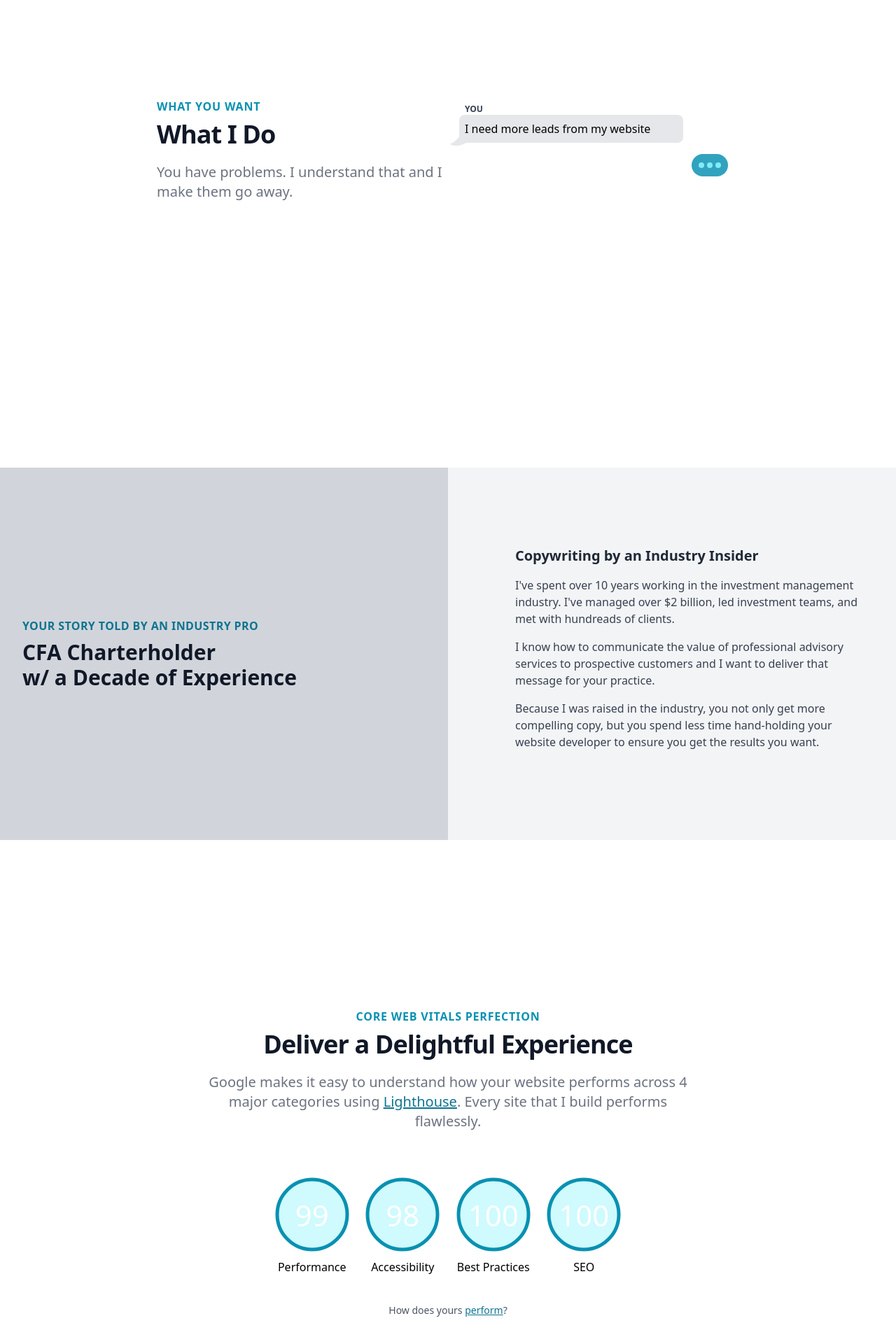
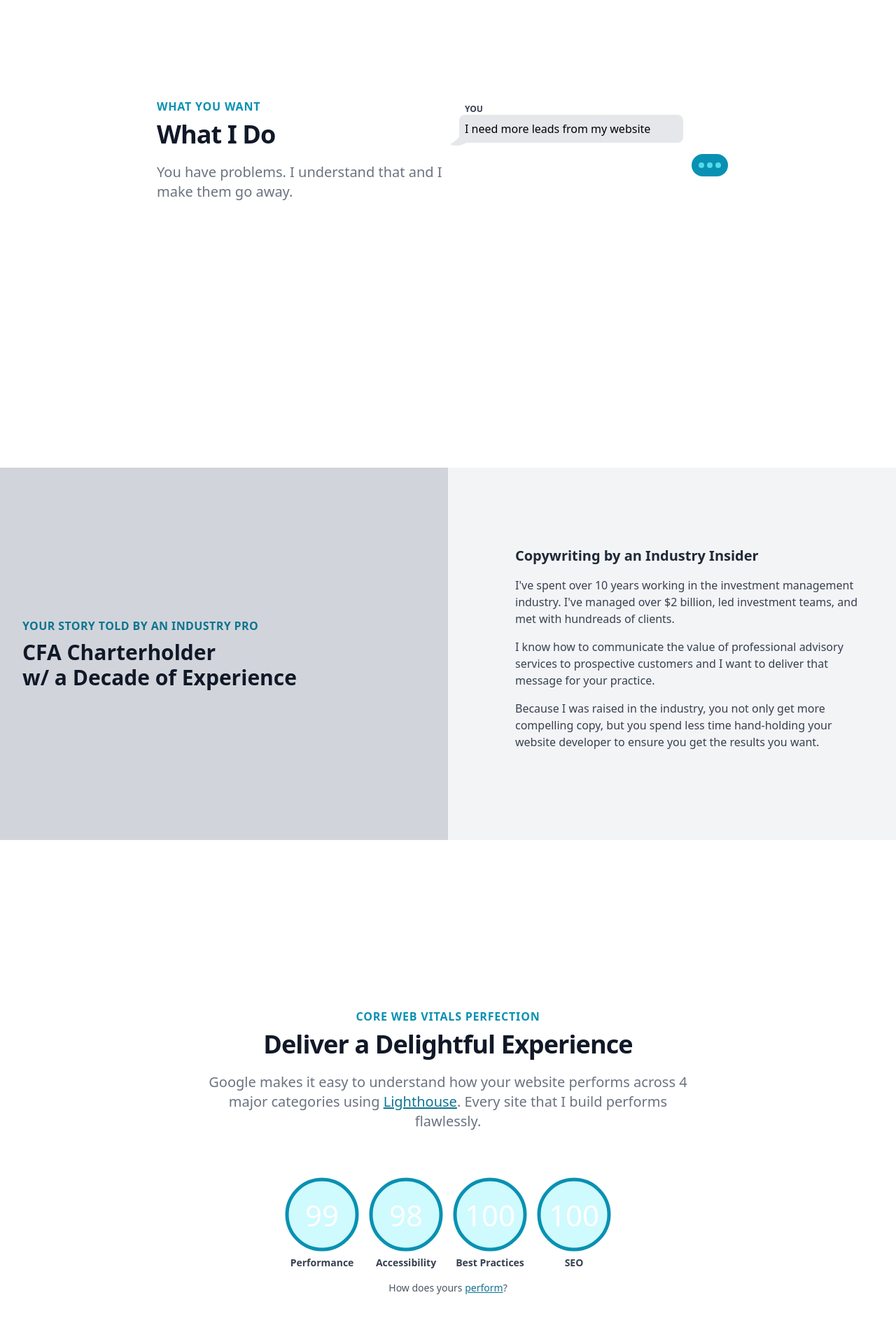
Before and after one commit to rowens794/freelance-template, a Next.js app: page / in a window 1280 px wide. Shown: the part 1266-3186 px from the top of the page at 70% size. Built offline with nearby package versions, Linux system fonts and the light colour scheme.

Commit message:
fixed lighthouse formatting

```diff
--- a/page-sections/custom/what-you-want/index.tsx
+++ b/page-sections/custom/what-you-want/index.tsx
@@ -16,7 +16,7 @@ let messages: {
     speaker: 'Ryan',
   },
   {
-    msg: `maybe target calls to action that focus on key activities like "review retirement readiness" or "is my portfolio diversified"`,
+    msg: `target calls to action that focus on key activities like "review retirement readiness" or "is my portfolio diversified"`,
     speaker: 'Ryan',
   },
   {
@@ -229,10 +229,10 @@ const RyanMsg = ({ msg }: { msg: string }) => {
 const UserTyping = () => {
   return (
     <div className="w-full my-2">
-      <div className="relative grid float-left grid-cols-3 px-2 py-3 bg-gray-200 rounded-full animate-pulse">
-        <div className="mx-0.5 h-2 w-2 rounded-full bg-white" />
-        <div className="mx-0.5 h-2 w-2 rounded-full bg-white" />
-        <div className="mx-0.5 h-2 w-2 rounded-full bg-white" />
+      <div className="relative grid float-left grid-cols-3 px-2 py-3 bg-gray-200 rounded-full ">
+        <div className="mx-0.5 h-2 w-2 animate-pulse rounded-full bg-white" />
+        <div className="mx-0.5 h-2 w-2 animate-pulse rounded-full bg-white" />
+        <div className="mx-0.5 h-2 w-2 animate-pulse rounded-full bg-white" />
       </div>
     </div>
   )
@@ -241,10 +241,10 @@ const UserTyping = () => {
 const RyanTyping = () => {
   return (
     <div className="w-full my-2 ">
-      <div className="relative grid float-right grid-cols-3 px-2 py-3 rounded-full animate-pulse bg-primary-600">
-        <div className="mx-0.5 h-2 w-2 rounded-full bg-primary-300" />
-        <div className="mx-0.5 h-2 w-2 rounded-full bg-primary-300" />
-        <div className="mx-0.5 h-2 w-2 rounded-full bg-primary-300" />
+      <div className="relative grid float-right grid-cols-3 px-2 py-3 rounded-full bg-primary-600">
+        <div className="mx-0.5 h-2 w-2 animate-pulse rounded-full bg-primary-300" />
+        <div className="mx-0.5 h-2 w-2 animate-pulse rounded-full bg-primary-300" />
+        <div className="mx-0.5 h-2 w-2 animate-pulse rounded-full bg-primary-300" />
       </div>
     </div>
   )
--- a/page-sections/lighthouse/index.tsx
+++ b/page-sections/lighthouse/index.tsx
@@ -36,7 +36,7 @@ export default function Index({}: Props) {
           </a>
           . Every site that I build performs flawlessly.
         </p>
-        <div className="mx-auto mt-6 grid w-full transform grid-cols-4 p-4  sm:mt-12 sm:w-[550px]">
+        <div className="grid w-full max-w-md grid-cols-4 p-4 m-auto mx-auto mt-6 transform sm:mt-12 sm:max-w-lg">
           <Circle
             isVisible={hasActivated}
             desc="Performance"
@@ -114,7 +114,7 @@ const Circle = ({
   }
 
   return (
-    <div className="w-full">
+    <div className="w-full ">
       <div
         className={`${styles.square} ${bgColor} m-auto -translate-x-3 scale-75 transform xs:translate-x-0 sm:scale-100`}
       >
@@ -131,11 +131,14 @@ const Circle = ({
             className={`${styles.rectElem} ${stroke} m-auto `}
           />
         </svg>
+
+        <p className="w-full pt-2 mt-4 text-sm font-bold text-center text-gray-600 xs:hidden">
+          {descXS}
+        </p>
+        <p className="hidden pt-2 mt-2 text-sm font-bold text-center text-gray-700 xs:block sm:mt-0 md:pt-2 ">
+          {desc}
+        </p>
       </div>
-      <p className="hidden pt-2 text-sm text-center xs:block sm:text-base">
-        {desc}
-      </p>
-      <p className="pt-2 text-sm text-center xs:hidden">{descXS}</p>
     </div>
   )
 }
```
